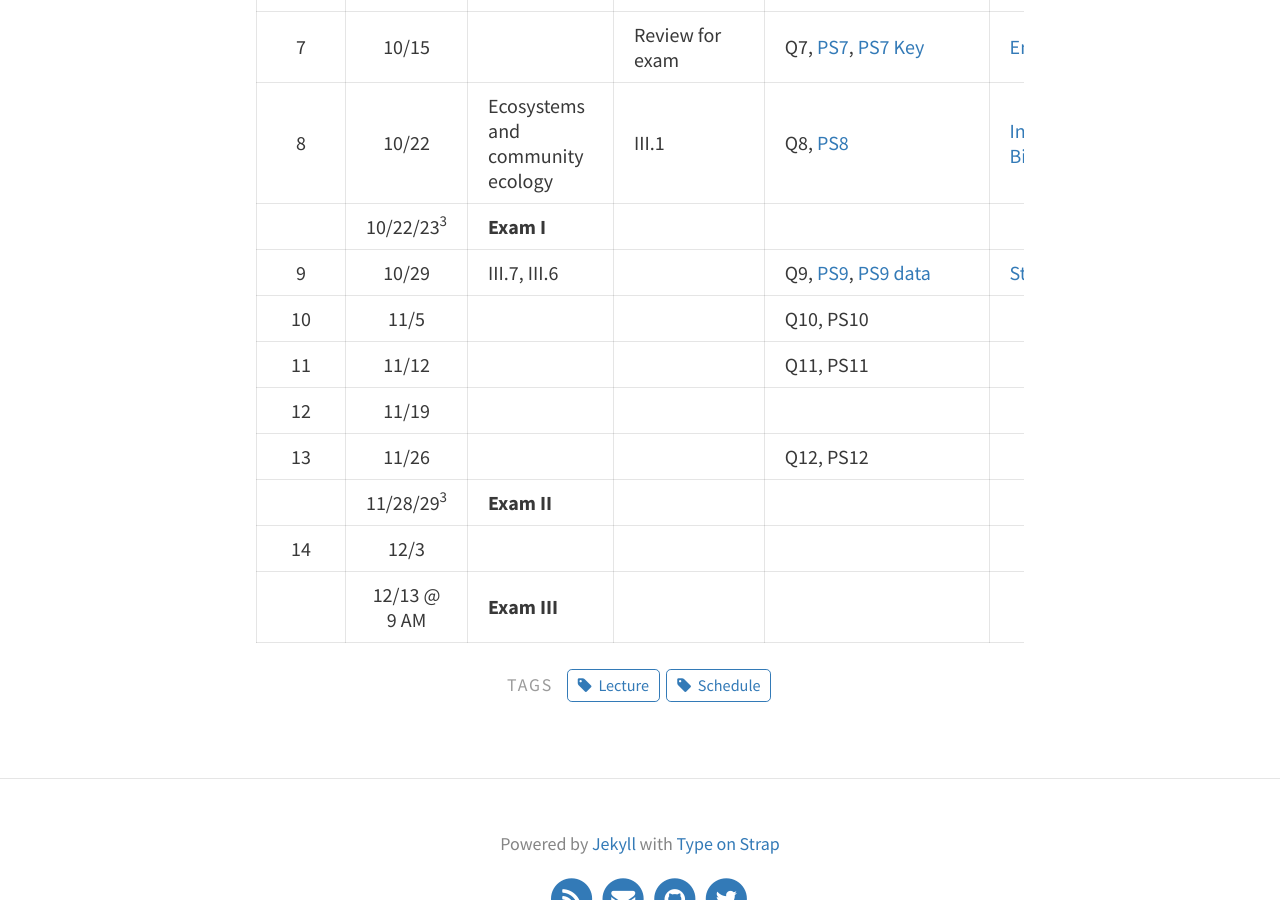
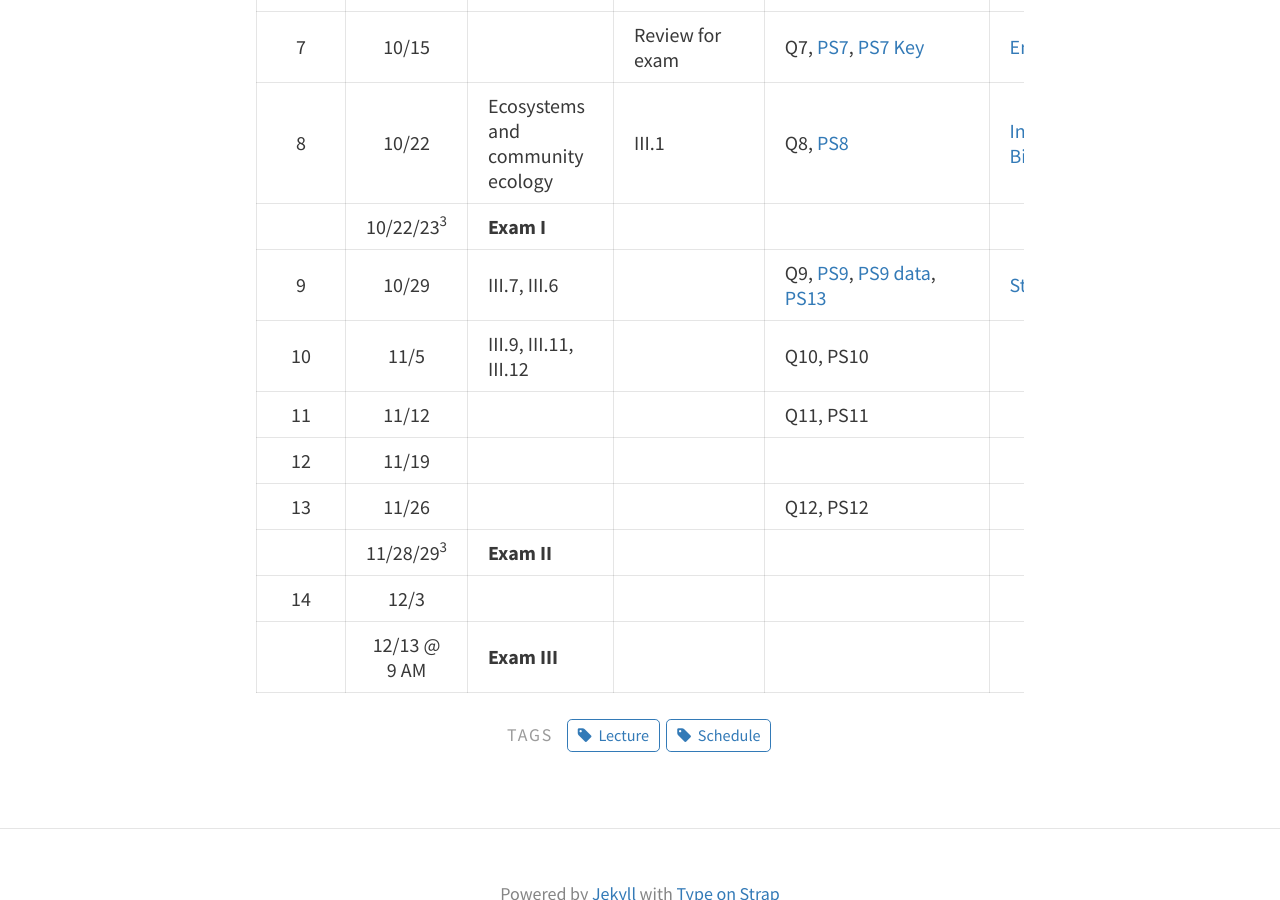
Before and after one commit to davan690/ColbyEcology.github.io, a Jekyll site: the page built from pages/lecture_schedule.md, in a window 1280 px wide and 900 px high, scrolled down 1478 px. Built offline with Jekyll 4.4.1, drawn with Linux system fonts in a browser that asks for light colours.

Commit message:
add ps 13

```diff
--- a/pages/lecture_schedule.md
+++ b/pages/lecture_schedule.md
@@ -26,8 +26,8 @@ Week | Date  | Topics | Readings<sup>1</sup> | Assignments<sup>2</sup>| Lecture
 7    | 10/15 | | Review for exam | Q7, [PS7](https://drive.google.com/open?id=18KP-SbdzoLiYJxz65KuZgoXs5h5e_TF2NnuxN49jgw4), [PS7 Key](https://drive.google.com/open?id=1X_3nHuhjY4EN-fEgs68H5TiBj0VFs47-zJ_pPceSCs8) | [EnemyVictimLec](https://drive.google.com/open?id=1zMQA0JY2aYPwve5vAOreWIExRyhQ9cKzjiJmQ9_N_nQ) |
 8    | 10/22 | Ecosystems and community ecology | III.1  | Q8, [PS8](https://drive.google.com/open?id=1b42MPPyE9pLyQ34Dl7mA4fqFHx7YNQqESHQuWGlzQGE) | [IntroEcosys&Comms](https://drive.google.com/open?id=1dIjnLdP9WF-4cleJY7QFJfYG6ZUjZik5CzNq2NbjeW8), [Bio&CommDivLec](https://drive.google.com/open?id=1jU63m_HAfLZvDJ2Zvwun-Tqv4lTeYsAbyqP8KFoqSng)  |
 &nbsp; | 10/22/23<sup>3</sup> | **Exam I** | | | |
-9    | 10/29 | III.7, III.6 | | Q9, [PS9](https://drive.google.com/open?id=1kL7QEtWAkMqBhhVdMBRolQhtvUgYIAQipHKYD1rjP6k), [PS9 data](https://drive.google.com/open?id=1V8Aoee-3ralescwjSuUP4lbeKL6B4gKo) | [StrucDive&Webs](https://drive.google.com/open?id=1KEVBEKncd_UqQ4wA-RF1k4qgJ0iwOcVRNxVXBSFGE4U) |
-10   | 11/5  | | | Q10, PS10 | |
+9    | 10/29 | III.7, III.6 | | Q9, [PS9](https://drive.google.com/open?id=1kL7QEtWAkMqBhhVdMBRolQhtvUgYIAQipHKYD1rjP6k), [PS9 data](https://drive.google.com/open?id=1V8Aoee-3ralescwjSuUP4lbeKL6B4gKo), [PS13](https://drive.google.com/open?id=1GQFPERSJDjrD_8_-OvVXyiiRYXU7-GEeTDLV2FZHaBU) | [StrucDive&Webs](https://drive.google.com/open?id=1KEVBEKncd_UqQ4wA-RF1k4qgJ0iwOcVRNxVXBSFGE4U) |
+10   | 11/5  | III.9, III.11, III.12| | Q10, PS10 | |
 11   | 11/12 | | | Q11, PS11 | |
 12   | 11/19 | | | | |
 13   | 11/26 | | | Q12, PS12 | |
```
